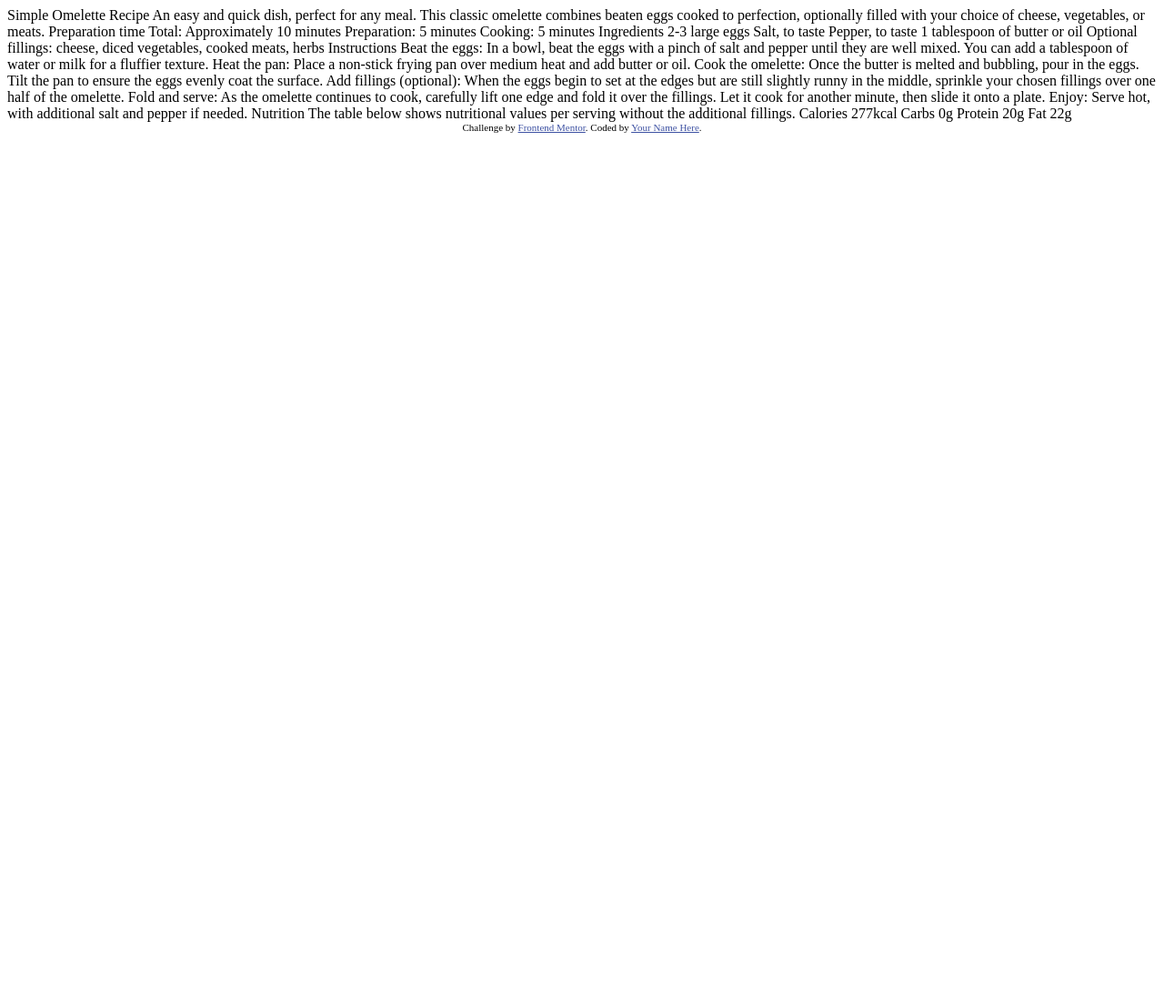
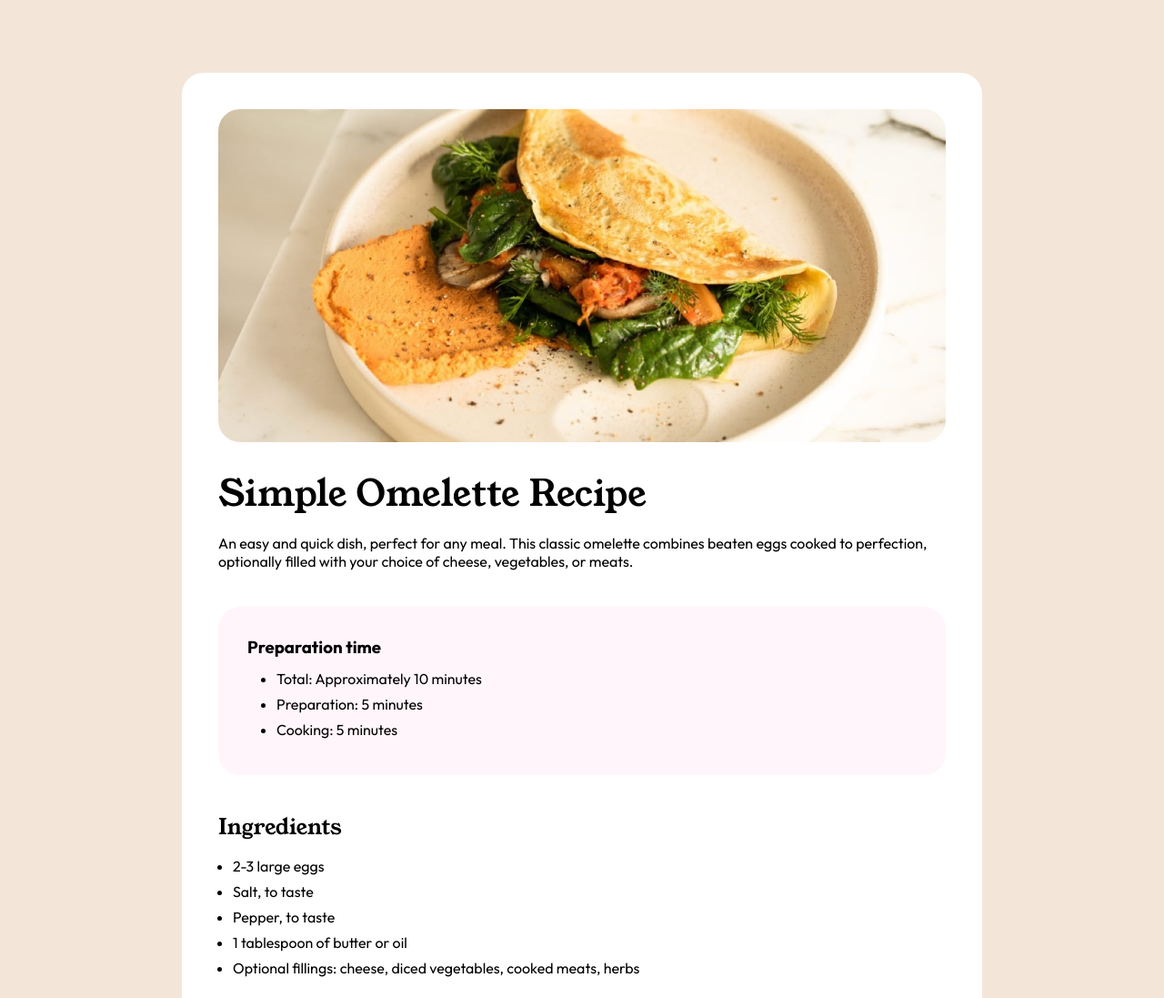
Before and after one commit to joaoxavier-profissional/Recipe-page, a plain HTML site: page index.html in a window 1280 px wide. Shown: the top 1097 px of the page at 91% size. Before the commit the page ends 800 px from the top, so only its background shows below. Drawn offline with Linux system fonts and the light colour scheme.

Commit message:
estilo desktop finalizado

```diff
--- a/index.html
+++ b/index.html
@@ -4,7 +4,14 @@
   <meta charset="UTF-8">
   <meta name="viewport" content="width=device-width, initial-scale=1.0"> <!-- displays site properly based on user's device -->
 
+  <link rel="stylesheet" href="style.css">
   <link rel="icon" type="image/png" sizes="32x32" href="./assets/images/favicon-32x32.png">
+  <link rel="preconnect" href="https://fonts.googleapis.com">
+  <link rel="preconnect" href="https://fonts.gstatic.com" crossorigin>
+  <link href="https://fonts.googleapis.com/css2?family=Bebas+Neue&family=Inter:ital,opsz,wght@0,14..32,100..900;1,14..32,100..900&family=Young+Serif&display=swap" rel="stylesheet">
+  <link rel="preconnect" href="https://fonts.googleapis.com">
+  <link rel="preconnect" href="https://fonts.gstatic.com" crossorigin>
+  <link href="https://fonts.googleapis.com/css2?family=Bebas+Neue&family=Inter:ital,opsz,wght@0,14..32,100..900;1,14..32,100..900&family=Outfit:wght@100..900&family=Young+Serif&display=swap" rel="stylesheet">
 
   <title>Frontend Mentor | Recipe page</title>
 
@@ -16,62 +23,84 @@
 </head>
 <body>
 
-  Simple Omelette Recipe
-
+  <section class="receita">
+    <div class="resumo">
+      <img src="./assets/images/image-omelette.jpeg" alt="" srcset="">
+      <h1 class="titulo">Simple Omelette Recipe</h1>
+      <p>
         An easy and quick dish, perfect for any meal. This classic omelette combines beaten eggs cooked
         to perfection, optionally filled with your choice of cheese, vegetables, or meats.
-
-  Preparation time
-
-  Total: Approximately 10 minutes
-  Preparation: 5 minutes
-  Cooking: 5 minutes
-
-  Ingredients
-
-  2-3 large eggs
-  Salt, to taste
-  Pepper, to taste
-  1 tablespoon of butter or oil
-  Optional fillings: cheese, diced vegetables, cooked meats, herbs
-
-  Instructions
-
-  Beat the eggs: In a bowl, beat the eggs with a pinch of salt and pepper until they are well mixed.
+      </p>
+      <section class="preparo">
+        <h3>Preparation time</h3>
+        <ul>
+          <li>Total: Approximately 10 minutes</li>
+          <li>Preparation: 5 minutes</li>
+          <li>Cooking: 5 minutes</li>
+        </ul>
+      </section>
+    </div>
+    <section class="ingredientes">
+      <h2>Ingredients</h2>
+      <ul>
+        <li>2-3 large eggs</li>
+        <li>Salt, to taste</li>
+        <li>Pepper, to taste</li>
+        <li>1 tablespoon of butter or oil</li>
+        <li>Optional fillings: cheese, diced vegetables, cooked meats, herbs</li>
+      </ul>
+    </section>
+    <div class="linha">___________________________________________________________________________________________________</div>
+    <section class="instrucoes">
+      <h2>Instructions</h2>
+      <ol>
+        <li>
+          <b>Beat the eggs:</b> In a bowl, beat the eggs with a pinch of salt and pepper until they are well mixed.
           You can add a tablespoon of water or milk for a fluffier texture.
-
-  Heat the pan: Place a non-stick frying pan over medium heat and add butter or oil.
-
-  Cook the omelette: Once the butter is melted and bubbling, pour in the eggs. Tilt the pan to ensure
+        </li>
+        <li><b>Heat the pan:</b> Place a non-stick frying pan over medium heat and add butter or oil.</li>
+        <li>
+          <b>Cook the omelette:</b> Once the butter is melted and bubbling, pour in the eggs. Tilt the pan to ensure
           the eggs evenly coat the surface.
-
-  Add fillings (optional): When the eggs begin to set at the edges but are still slightly runny in the
+        </li>
+        <li>
+          <b>Add fillings (optional):</b> When the eggs begin to set at the edges but are still slightly runny in the
           middle, sprinkle your chosen fillings over one half of the omelette.
-
-  Fold and serve: As the omelette continues to cook, carefully lift one edge and fold it over the
+        </li>
+        <li>
+          <b>Fold and serve:</b> As the omelette continues to cook, carefully lift one edge and fold it over the
           fillings. Let it cook for another minute, then slide it onto a plate.
-
-  Enjoy: Serve hot, with additional salt and pepper if needed.
-
-  Nutrition
-
-  The table below shows nutritional values per serving without the additional fillings.
-
-  Calories
-  277kcal
-
-  Carbs
-  0g
-
-  Protein
-  20g
-
-  Fat
-  22g
-
+        </li>
+        <li><b>Enjoy:</b> Serve hot, with additional salt and pepper if needed.</li>
+      </ol>
+    </section>
+    <div class="linha">___________________________________________________________________________________________________</div>
+    <section class="nutricao">
+      <h2>Nutrition</h2>
+      <p>The table below shows nutritional values per serving without the additional fillings.</p>
+      <table>
+        <tr>
+          <td>Calories</td>
+          <td class="measurements">277kcal</td>
+        </tr>
+        <tr>
+          <td>Carbs</td>
+          <td class="measurements">0g</td>
+        </tr>
+        <tr>
+          <td>Protein</td>
+          <td class="measurements">20g</td>
+        </tr>
+        <tr>
+          <td>Fat</td>
+          <td class="measurements">22g</td>
+        </tr>
+      </table>
+    </section>
+  </section>
   <div class="attribution">
     Challenge by <a href="https://www.frontendmentor.io?ref=challenge" target="_blank">Frontend Mentor</a>.
-    Coded by <a href="#">Your Name Here</a>.
+    Coded by <a href="#">João Victor Gomes Xavier</a>.
   </div>
 </body>
 </html>
--- /dev/null
+++ b/style.css
@@ -0,0 +1,132 @@
+* {
+    margin: 0;
+    padding: 0;
+}
+
+body {
+    background: hsl(30, 54%, 90%);
+    display: flex;
+    flex-direction: column;
+    margin: 0;
+    padding: 0;
+    box-sizing: border-box;
+}
+
+h1, h2 {
+    font-family: "Young Serif", serif;
+    font-weight: 400;
+    font-style: normal;
+}
+
+p, h3, li, table {
+    font-family: "Outfit", sans-serif;
+    font-optical-sizing: auto;
+    font-weight: <weight>;
+    font-style: normal;
+}
+
+.receita {
+    background: white;
+    max-width: 800px;
+    margin: 0 auto;
+    margin-top: 80px;
+    padding: 2.5rem;
+    border-radius: 24px;
+    margin-bottom: 4rem;
+}
+
+.receita img {
+    margin: 0 auto;
+    width: 800px;
+    border-radius: 24px;
+    margin-bottom: 24px;
+}
+
+.titulo {
+    font-size: 2.5rem;
+    margin-bottom: 1rem;
+}
+
+.resumo p {
+    margin-bottom: 2.5rem;
+}
+
+.preparo {
+    background: hsl(330, 100%, 98%);
+    padding: 2rem;
+    box-sizing: border-box;
+    margin: 0;
+    border-radius: 24px;
+    margin-bottom: 2.5rem;
+}
+
+.preparo h3 {
+    margin-bottom: 0.8rem;
+}
+
+.preparo ul {
+    padding-left: 2rem;
+}
+
+.preparo ul li {
+    margin-bottom: 0.5rem;
+}
+
+.ingredientes h2 {
+    margin-bottom: 1rem;
+}
+
+.ingredientes ul {
+    padding-left: 1rem;
+    margin-bottom: 2.5rem;
+}
+
+.ingredientes ul li {
+    margin-bottom: 0.5rem;
+}
+
+.linha {
+    color: hsl(30, 54%, 90%);
+    margin-bottom: 2.5rem;
+}
+
+.instrucoes h2 {
+    margin-bottom: 1rem;
+}
+
+.instrucoes ol {
+    padding-left: 1rem;
+    margin-bottom: 2.5rem;
+}
+
+.instrucoes li::marker {
+    font-weight: bold;
+}
+
+.instrucoes ol li {
+    margin-bottom: 1rem;
+}
+
+.nutricao h2 {
+    margin-bottom: 1rem;
+}
+
+.nutricao p {
+    margin-bottom: 0.5rem;
+}
+
+table {
+    table-layout: fixed;
+    width: 100%;
+    border-collapse: collapse;
+}
+
+table td {
+    text-indent: 2.3rem;
+    border-bottom: 1px solid lightgray;
+    padding: 0.8rem 0 1rem 0;
+}
+
+.attribution {
+    display: none;
+}
```
Lines whose indentation alone changed are shown as unchanged.
